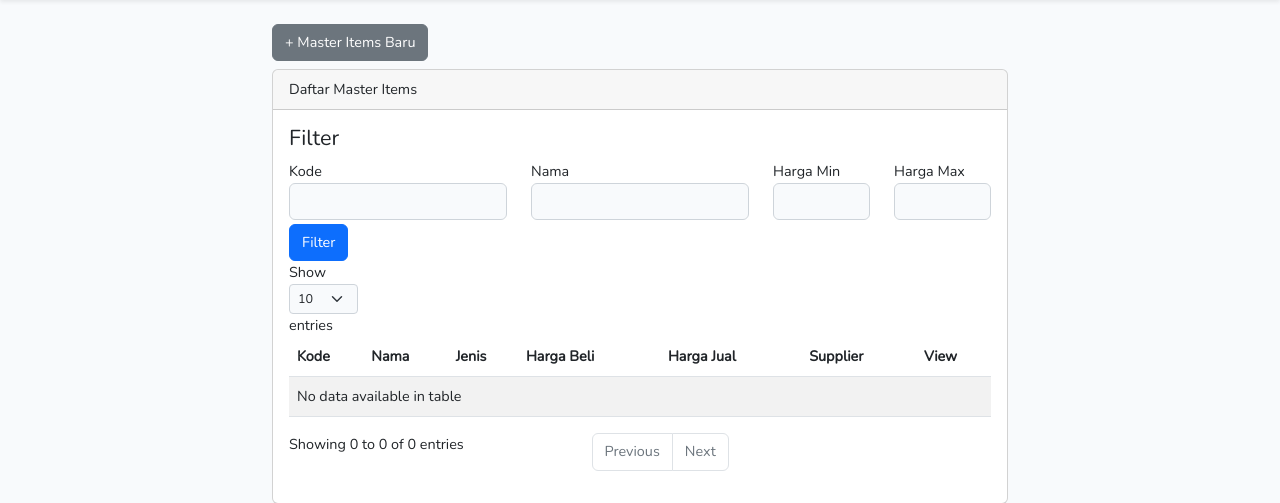
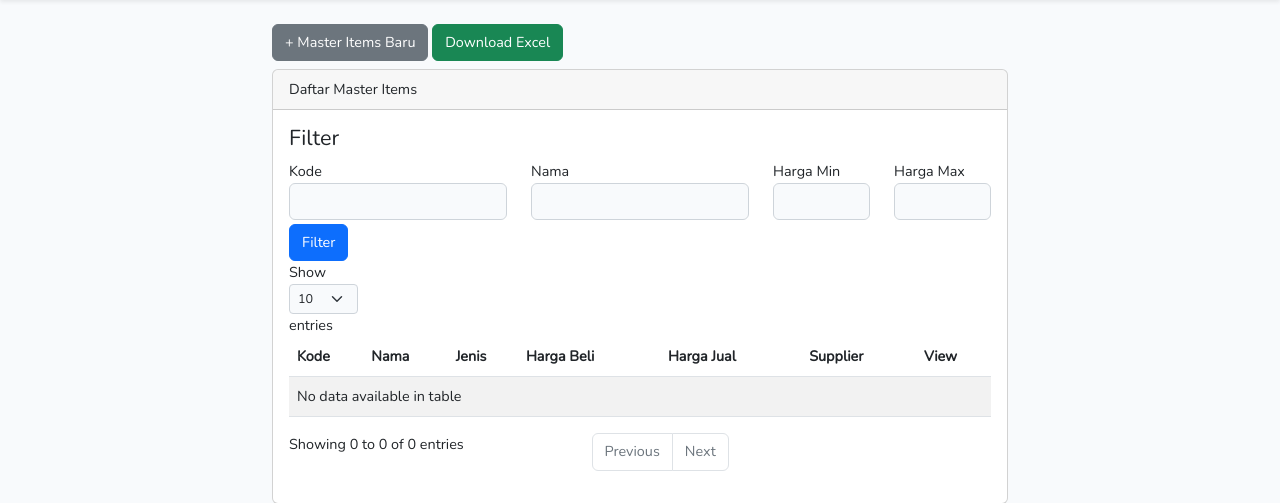
Before and after one commit to M-Surya-S/medifyid-test, a Laravel app: page /master-items in a window 1280 px wide. Shown: the part 55-558 px from the top of the page. Run offline with Laravel 9, Linux system fonts and the light colour scheme; data that the repository does not hold is empty; style sheets or scripts are compiled from the project's sources; parts of the project's set-up code (start-up, migrations or seed data) failed here and were passed over; some libraries are stand-ins or nearby versions.

Commit message:
feat(master-items): add Excel export button in master items view

```diff
--- a/resources/views/master_items/index/index.blade.php
+++ b/resources/views/master_items/index/index.blade.php
@@ -6,6 +6,7 @@
         <div class="col-md-8">
             <div class="form-group mb-2">
                 <a href="{{url('master-items/form/new')}}" class="btn btn-secondary">+ Master Items Baru</a>
+                <a href="{{ route('master-items.export-excel') }}" class="btn btn-success">Download Excel</a>
             </div>
             <div class="card">
                 <div class="card-header">Daftar Master Items</div>
```
